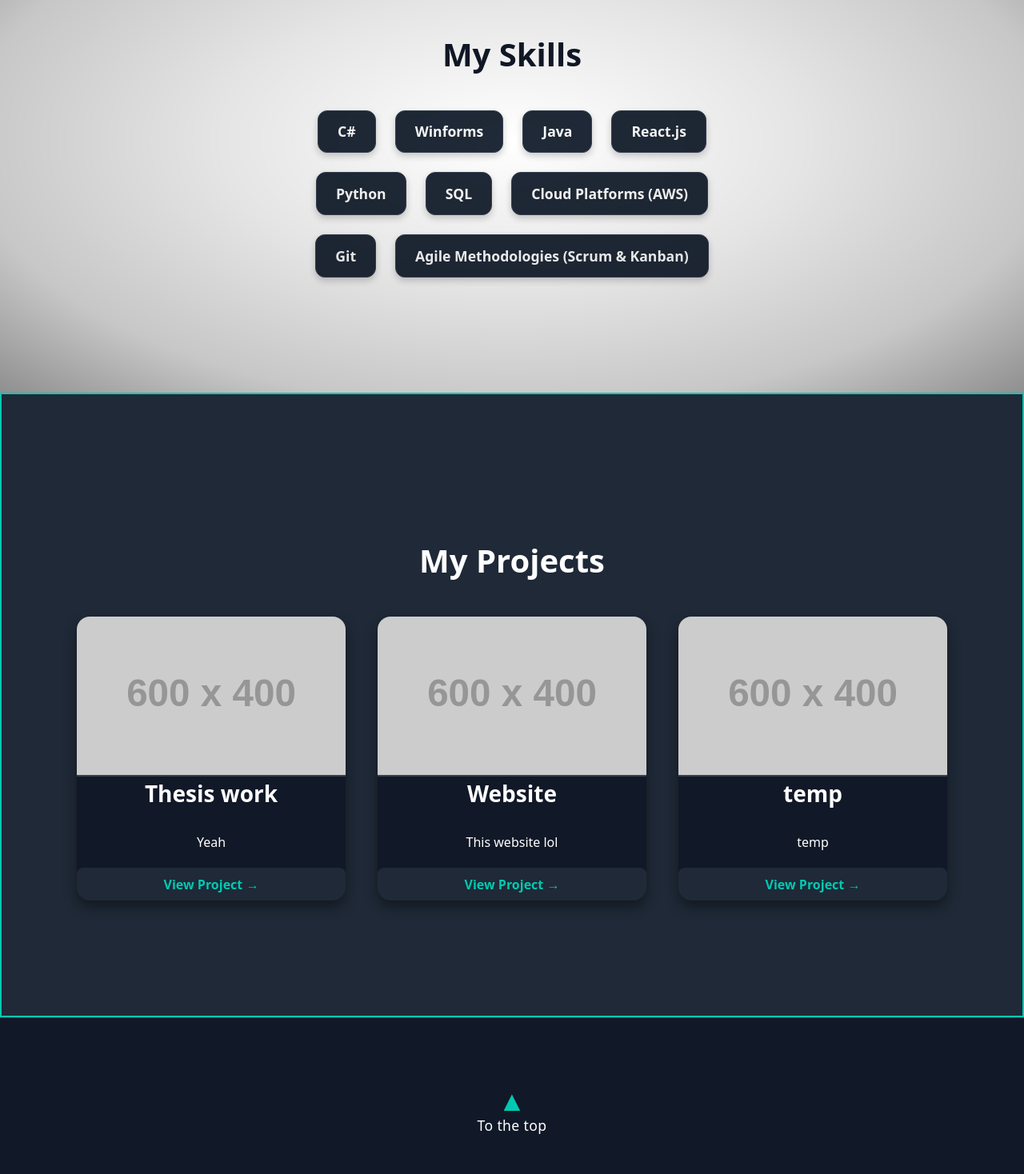
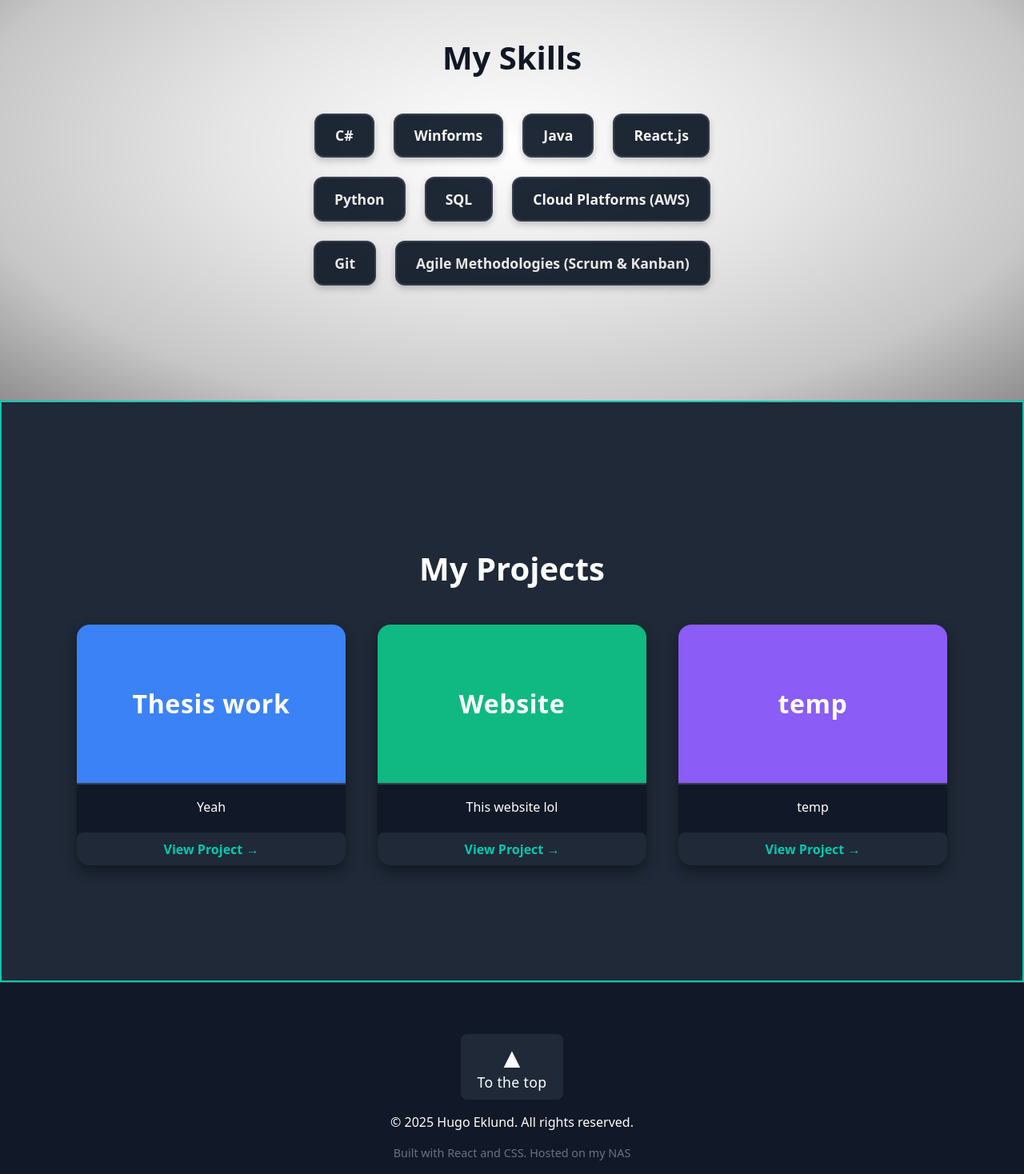
Before and after one commit to HugoEklund/PortfolioWeb, a React (Vite) app in the folder Frontend/: page / in a window 1280 px wide. Shown: the part 960-2428 px from the top of the page at 80% size. Built offline with nearby package versions, Linux system fonts and the light colour scheme.

Commit message:
new design

```diff
--- a/Frontend/src/App.css
+++ b/Frontend/src/App.css
@@ -167,6 +167,8 @@
     right: 0;
     bottom: 0;
     height: auto;
+    left: 75%;
+    transform: translateX(-50%);
 }
 .hero-content-wrapper {
     position: relative;
@@ -208,7 +210,7 @@
 
 .about-section {
     background-color: var(--medium-grey-bg);
-    border: 2px solid var(--dark-grey-bg);
+    border: 4px solid black;
 }
 
 .about-text {
@@ -242,7 +244,7 @@
     font-size: 1.1rem;
     box-shadow: 0 4px 8px rgba(0, 0, 0, 0.2);
     transition: transform 0.2s ease-in-out, background-color 0.2s ease-in-out;
-    border: 1px solid var(--border-color);
+    border: 2px solid var(--border-color);
 }
 
 .skill-item:hover {
--- a/Frontend/src/App.jsx
+++ b/Frontend/src/App.jsx
@@ -150,36 +150,27 @@ const App = () => {
                                 </h2>
                                 <div className="projects-grid">
                                     <div className="project-card">
-                                        <img
-                                            src="https://placehold.co/600x400/3B82F6/FFFFFF?text=Web+App"
-                                            alt="Web Application"
-                                            className="project-image"
-                                        />
-                                        <h3 className="project-title">Thesis work</h3>
+                                        <div className="project-image project-image-bg" style={{ background: '#3B82F6', display: 'flex', alignItems: 'center', justifyContent: 'center', height: '200px' }}>
+                                            <span className="project-image-title" style={{ color: '#fff', fontWeight: 700, fontSize: '2rem', letterSpacing: '0.02em' }}>Thesis work</span>
+                                        </div>
                                         <p className="project-description">Yeah</p>
                                         <button className="project-link" onClick={() => openProjectPage('project1')}>
                                             View Project &rarr;
                                         </button>
                                     </div>
                                     <div className="project-card">
-                                        <img
-                                            src="https://placehold.co/600x400/10B981/FFFFFF?text=Mobile+App"
-                                            alt="Mobile Application"
-                                            className="project-image"
-                                        />
-                                        <h3 className="project-title">Website</h3>
+                                        <div className="project-image project-image-bg" style={{ background: '#10B981', display: 'flex', alignItems: 'center', justifyContent: 'center', height: '200px' }}>
+                                            <span className="project-image-title" style={{ color: '#fff', fontWeight: 700, fontSize: '2rem', letterSpacing: '0.02em' }}>Website</span>
+                                        </div>
                                         <p className="project-description">This website lol</p>
                                         <button className="project-link" onClick={() => openProjectPage('project2')}>
                                             View Project &rarr;
                                         </button>
                                     </div>
                                     <div className="project-card">
-                                        <img
-                                            src="https://placehold.co/600x400/8B5CF6/FFFFFF?text=Data+Tool"
-                                            alt="Data Analysis Tool"
-                                            className="project-image"
-                                        />
-                                        <h3 className="project-title">temp</h3>
+                                        <div className="project-image project-image-bg" style={{ background: '#8B5CF6', display: 'flex', alignItems: 'center', justifyContent: 'center', height: '200px' }}>
+                                            <span className="project-image-title" style={{ color: '#fff', fontWeight: 700, fontSize: '2rem', letterSpacing: '0.02em' }}>temp</span>
+                                        </div>
                                         <p className="project-description">temp</p>
                                         <button className="project-link" onClick={() => openProjectPage('project3')}>
                                             View Project &rarr;
@@ -194,17 +185,6 @@ const App = () => {
                                     className="to-top-btn"
                                     aria-label="Scroll to top"
                                     onClick={() => window.scrollTo({ top: 0, behavior: 'smooth' })}
-                                    style={{
-                                        display: 'block',
-                                        margin: '0 auto 1.5rem auto',
-                                        background: 'none',
-                                        border: 'none',
-                                        color: 'var(--accent-main)',
-                                        fontSize: '2.2rem',
-                                        cursor: 'pointer',
-                                        transition: 'color 0.2s',
-                                        textAlign: 'center'
-                                    }}
                                     onMouseOver={e => e.currentTarget.style.color = '#fff'}
                                     onMouseOut={e => e.currentTarget.style.color = 'var(--accent-main)'}
                                 >
```
